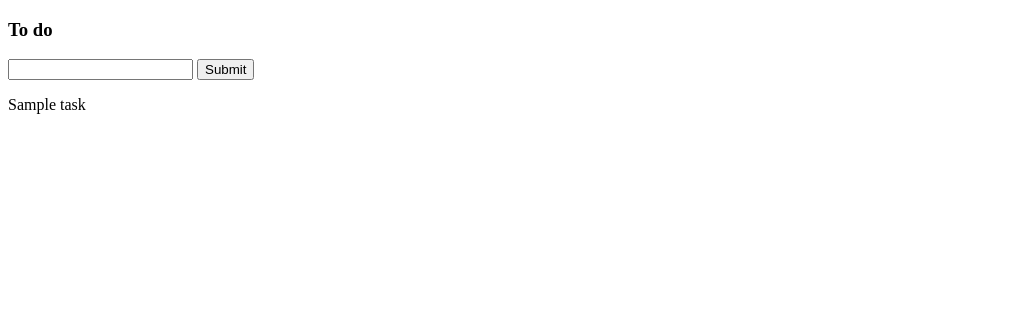
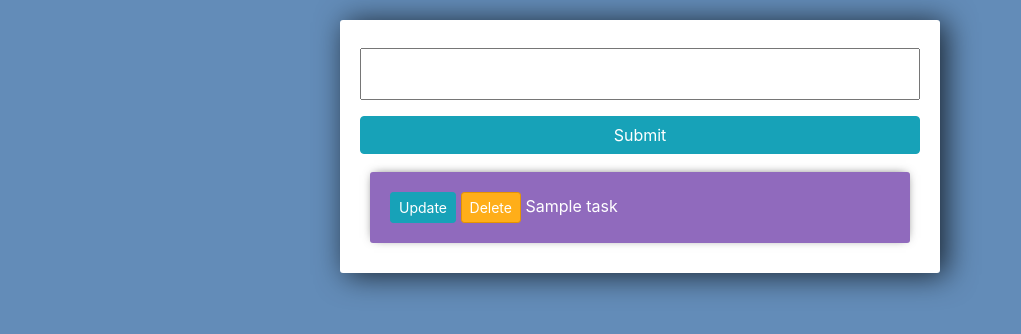
Before and after one commit to AlfredXavier17/Todo-app, a Django app: template tasks/templates/tasks/list.html in a window 1280 px wide. Shown: the top 334 px of the page, without its empty margins (0-1021 px from the left). Run offline with Django 4.2, Linux system fonts and the light colour scheme; the template is opened without the code that fills it: most values are stand-ins (such as "Sample title", 1, 10 or a date in 2020); form fields are guessed from the names that the template uses; parts of the project's set-up code (start-up, migrations or seed data) failed here and were passed over; some libraries are stand-ins or nearby versions.

Commit message:
all completed

```diff
--- a/tasks/forms.py
+++ b/tasks/forms.py
@@ -5,6 +5,7 @@ from .models import *
 
 class TaskForm(forms.ModelForm):
 
+    title= forms.CharField(widget= forms.TextInput(attrs={'placeholder':'Add new task...'}))
     class Meta:
         model=Task
         fields= '__all__'
--- a/tasks/templates/tasks/list.html
+++ b/tasks/templates/tasks/list.html
@@ -7,17 +7,78 @@
     <title>Document</title>
 </head>
 <body>
-    <h3>To do</h3>
+<link rel="stylesheet" href="https://stackpath.bootstrapcdn.com/bootstrap/4.3.1/css/bootstrap.min.css" integrity="sha384-ggOyR0iXCbMQv3Xipma34MD+dH/1fQ784/j6cY/iJTQUOhcWr7x9JvoRxT2MZw1T" crossorigin="anonymous">
+
+<style>
+
+	body{
+		background-color: #638CB8;
+	}
+
+	input{
+		width: 100%;
+		padding: 12px 20px;
+		margin: 8px 0;
+		box-sizing: border-box;
+	}
+
+	input::placeholder {
+	  color: #d3d3d3;
+	}
+
+	.submit{
+		background-color: #6BA3E8;
+	}
+
+	.center-column{
+		width:600px;
+		margin: 20px auto;
+		padding:20px;
+		background-color: #fff;
+		border-radius: 3px;
+		box-shadow: 6px 2px 30px 0px rgba(0,0,0,0.75);
+	}
+
+	.item-row{
+		background-color: #906abd;
+		padding: 20px;
+		border-radius: 3px;
+		margin: 10px;
+		color: #fff;
+		font-size: 16px;
+		box-shadow: 0px -1px 10px -4px rgba(0,0,0,0.75);
+	}
+
+	.btn-danger{
+		background-color: #ffae19;
+		border-color: #e59400;
+	}
+
+</style>
+<div class="center-column">
+
+
 
 <form method="POST" action="/">
+    {% csrf_token %}
     {{form.title}}
-    <input type="submit" name="Create Task">
+    <input class='btn btn-info' type="submit" name="Create Task">
 </form>
+<div>
 
     {% for task in tasks %}
-    <div>
-        <p>{{task}}</p>
+    <div class="item-row">
+        <a class='btn btn-sm btn-info' href="{% url 'update_task' task.id %}">Update</a>
+        <a class='btn btn-sm btn-danger' href="{% url 'delete' task.id %}">Delete</a>
+        {% if task.complete == True %}
+        <strike>{{task}}</strike>
+        {% else %}
+        <span>{{task}}</span>
+        {% endif %}
     </div>
     {% endfor %}
+
+</div>
+</div>
 </body>
 </html>
--- a/tasks/urls.py
+++ b/tasks/urls.py
@@ -2,5 +2,7 @@ from django.urls import path
 from . import views
 
 urlpatterns=[
-    path('',views.index)
+    path('',views.index,name="list"),
+    path('update_task/<str:pk>/',views.updateTask,name='update_task'),
+    path('delete/<str:pk>/',views.deleteTask,name='delete'),
 ]
```
Also changed, not shown: tasks/views.py (+31 -4 lines), db.sqlite3.
